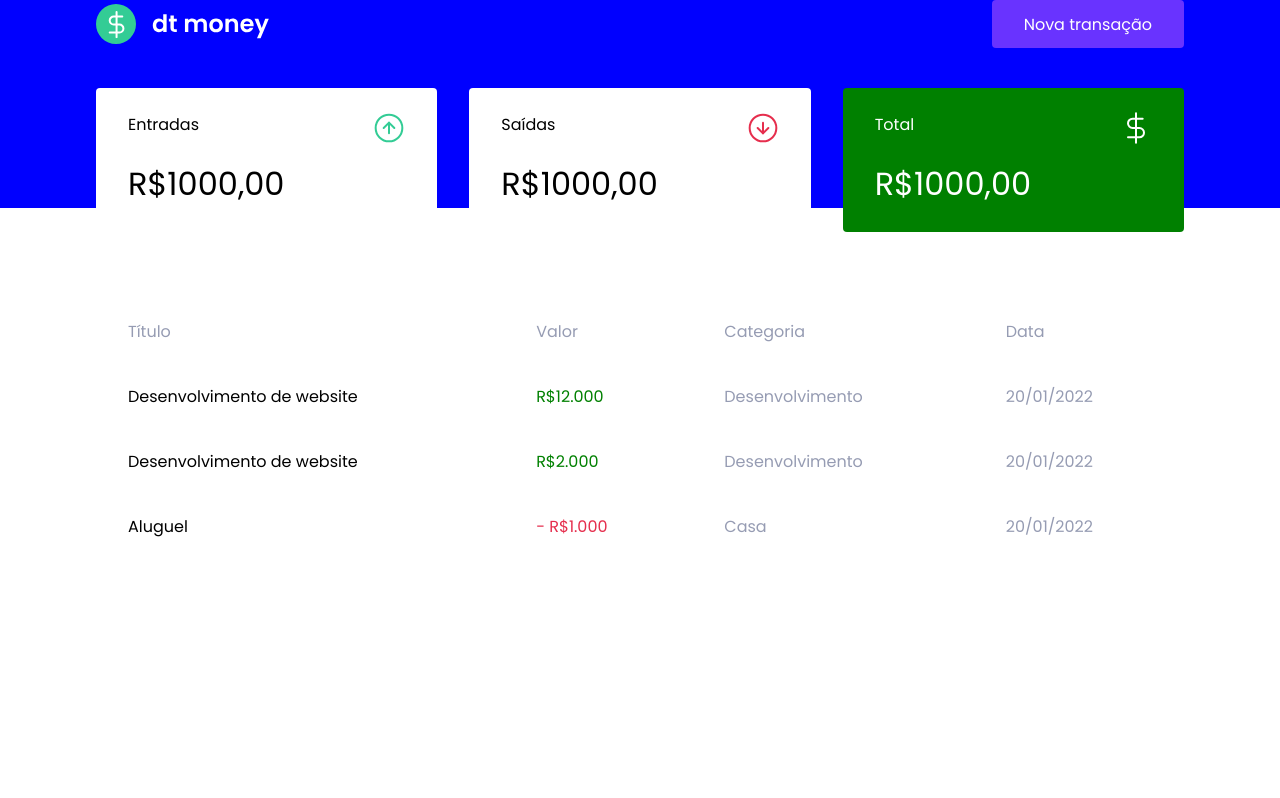
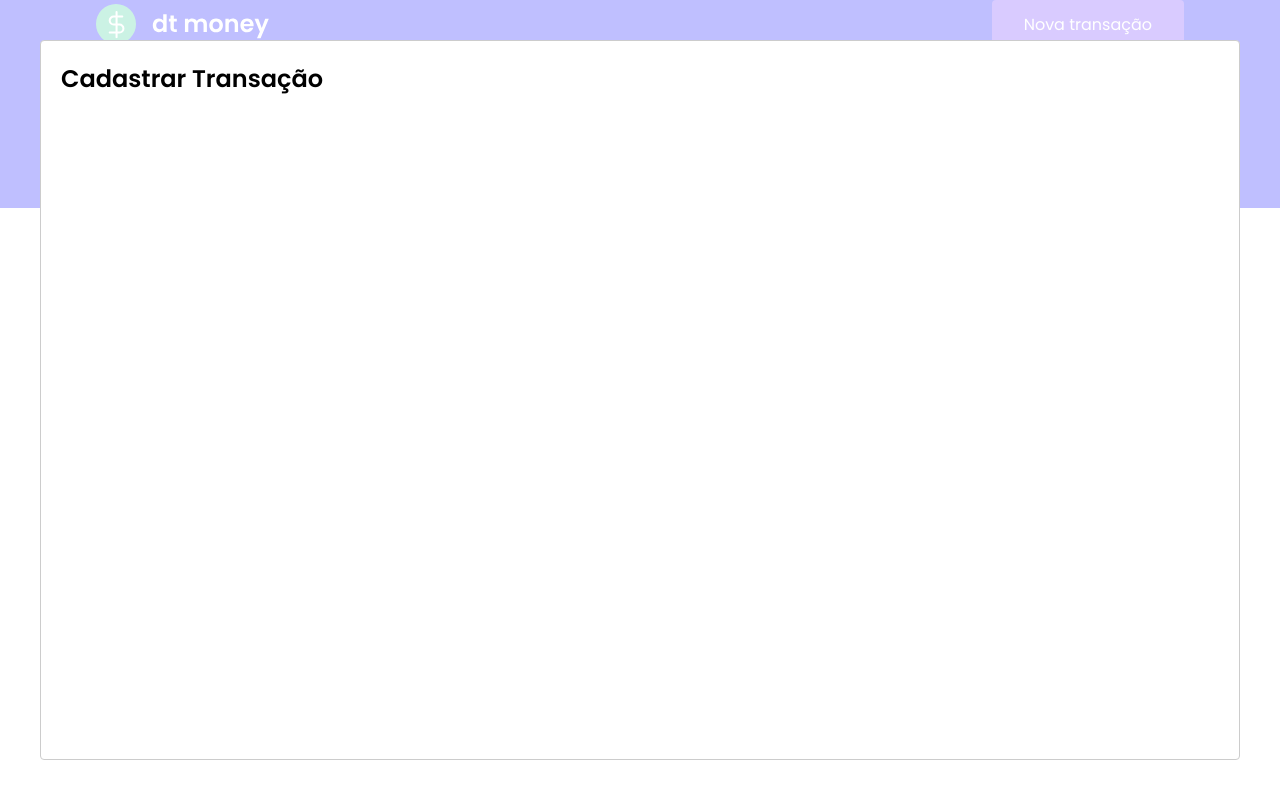
Before and after one commit to gustavonvp/dtmoney, a React (Create React App) app: page / in a window 1280 px wide. Both pictures are taken after a click on the button "Nova transação". Built offline with nearby package versions, Linux system fonts and the light colour scheme; no server answers; what miragejs would draw is missing.

Commit message:
Creating Modal  and putting to close with esc  Closes #11

```diff
--- a/package.json
+++ b/package.json
@@ -7,6 +7,7 @@
     "miragejs": "^0.1.43",
     "react": "^17.0.2",
     "react-dom": "^17.0.2",
+    "react-modal": "^3.14.4",
     "react-scripts": "5.0.0",
     "web-vitals": "^2.1.0"
   },
@@ -18,6 +19,7 @@
     "@types/node": "^16.7.13",
     "@types/react": "^17.0.20",
     "@types/react-dom": "^17.0.9",
+    "@types/react-modal": "^3.13.1",
     "@types/styled-components": "^5.1.21",
     "styled-components": "^5.3.3",
     "typescript": "^4.4.2"
--- a/src/components/Header/index.tsx
+++ b/src/components/Header/index.tsx
@@ -1,15 +1,32 @@
+import { useState } from 'react';
 import logoImg from '../../assets/logo.svg';
 import {Container, Content } from './styles' ;
+import Modal from 'react-modal';
 
 
 export function Header() {
+    const [isNewModalTransactionOpen, setIsNewModalTransactionOpen] = useState(false);
+
+    function handleOpenNewTransactionModal() {
+        setIsNewModalTransactionOpen(true);
+    }
+
+    function handleCloseNewTransactionModal() {
+        setIsNewModalTransactionOpen(false);
+    }
+
     return (
         <Container>
             <Content>
            <img src={logoImg} alt="dt money" />
-           <button type="button">
+           <button type="button" onClick={handleOpenNewTransactionModal}>
                Nova transação
            </button>
+
+                <Modal isOpen={isNewModalTransactionOpen} onRequestClose={handleCloseNewTransactionModal}>
+                    <h2>Cadastrar Transação</h2>
+                </Modal>
+
             </Content>
         </Container>
     )
```
Also changed, not shown: 1 other file (tests, documents, lock files or other folders).
